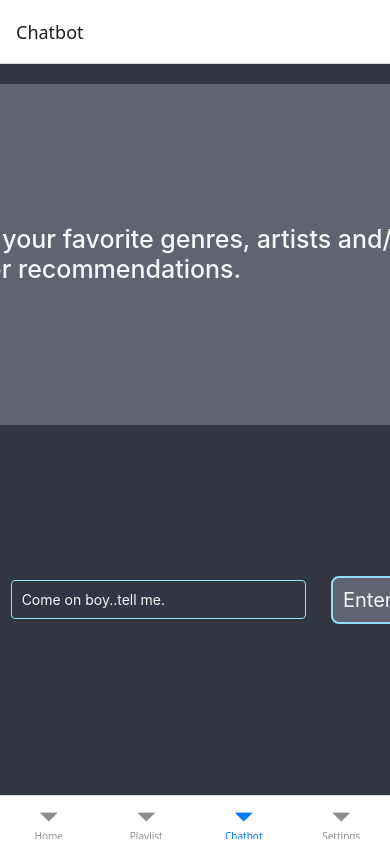
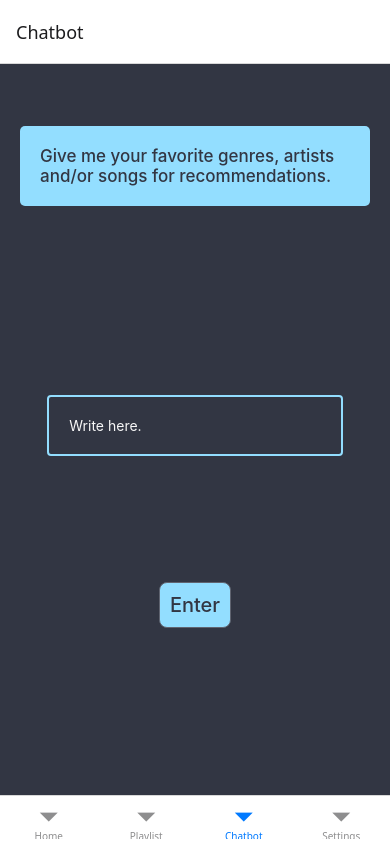
Before and after one commit to ATNekoo/CegepApp, a React Native app in the folder cegepapp/: screen /Chatbot in a window 390 px wide. Built offline with nearby package versions, Linux system fonts and the light colour scheme; what react-native-worklets would draw is missing.

Commit message:
Changement du style WOW

```diff
--- a/cegepapp/src/navigation/AppNavigator.js
+++ b/cegepapp/src/navigation/AppNavigator.js
@@ -26,7 +26,7 @@ function Tabs() {
       <Tab.Screen
         name="Chatbot"
         component={ChatbotScreen}
-        options={{ title: "Chatbot" }}
+        options={{ title: "Chatbot"}}
       />
       <Tab.Screen
         name="Settings"
--- a/cegepapp/src/screens/ChatbotScreen.js
+++ b/cegepapp/src/screens/ChatbotScreen.js
@@ -41,7 +41,7 @@ export default function ChatbotScreen() {
             <Text style={styles.title}>{botAnswer}</Text>
             </View>
             <View style={styles.userContainer}>
-                <TextInput style={styles.textInput} onSubmitEditing={() => {sendMessageToChatbot(userText); setBotAnswer("Good taste ! Let me think for a second...")}} onChangeText={setChangeText} value={userText} placeholder='Come on boy..tell me.' placeholderTextColor={"#f7f7f7"}></TextInput>
+                <TextInput style={styles.textInput} onSubmitEditing={() => {sendMessageToChatbot(userText); setBotAnswer("Good taste ! Let me think for a second...")}} onChangeText={setChangeText} value={userText} placeholder='Write here.' placeholderTextColor={"#f7f7f7"}></TextInput>
                     <View style={styles.buttonAndText}>
                     <TouchableOpacity style={styles.button} onPress={() => {sendMessageToChatbot(userText); setBotAnswer("Good taste ! Let me think for a second...")}} >
                         <Text style={styles.subtitle}>Enter
@@ -64,54 +64,52 @@ const styles = StyleSheet.create({
     },
     userContainer: {
         flex:1,
-        flexDirection:"row",
+        flexDirection:"column",
         alignItems: 'center',
         justifyContent: 'center',
-        padding : 5,
+        marginTop:"5vh",
     },
     title: {
-        fontSize: 25,
+        fontSize: 17,
         fontWeight: 500,
-        margin: 20,
-        color:"#f7f7f7"
+        color:"#323643"
     },
     subtitle: {
         fontSize: 20,
-        fontWeight: 400,
+        fontWeight: 500,
         margin:10,
-        color: "#f7f7f7",
+        color: "#323643",
     },
     textInput: {
-        margin: 25,
         width:'35vh',
-        borderWidth: 1,
+        borderWidth: 2,
         borderRadius: 4,
-        padding:10,
+        padding:20,
         borderColor:"#93deff",
         color:"#f7f7f7",
     },
     button: {
         borderRadius: 8,
-        borderWidth: 2,
-        borderColor:"#93deff",
-        backgroundColor:'#606470',
+        borderWidth: 1,
+        borderColor:"#606470",
+        backgroundColor:'#93deff',
+        marginTop:"15vh",
         width:"auto",
     },
     buttonAndText: {
-        flex:1,
         width:"auto",
-        height:"15px",
-        flexDirection:"row",
         alignItems: 'center',
         justifyContent: 'center',
     },
     ChatBotBox: {
-        backgroundColor:"#606470",
+        backgroundColor:"#93deff",
         borderRadius:5,
-        flex:1,
+        padding:20,
+        marginTop:42,
         flexDirection:"row",
         alignItems: 'center',
         justifyContent: 'center',
-        width:"75vh"
+        width:"auto",
+        height:"auto"
     }
 })
```
